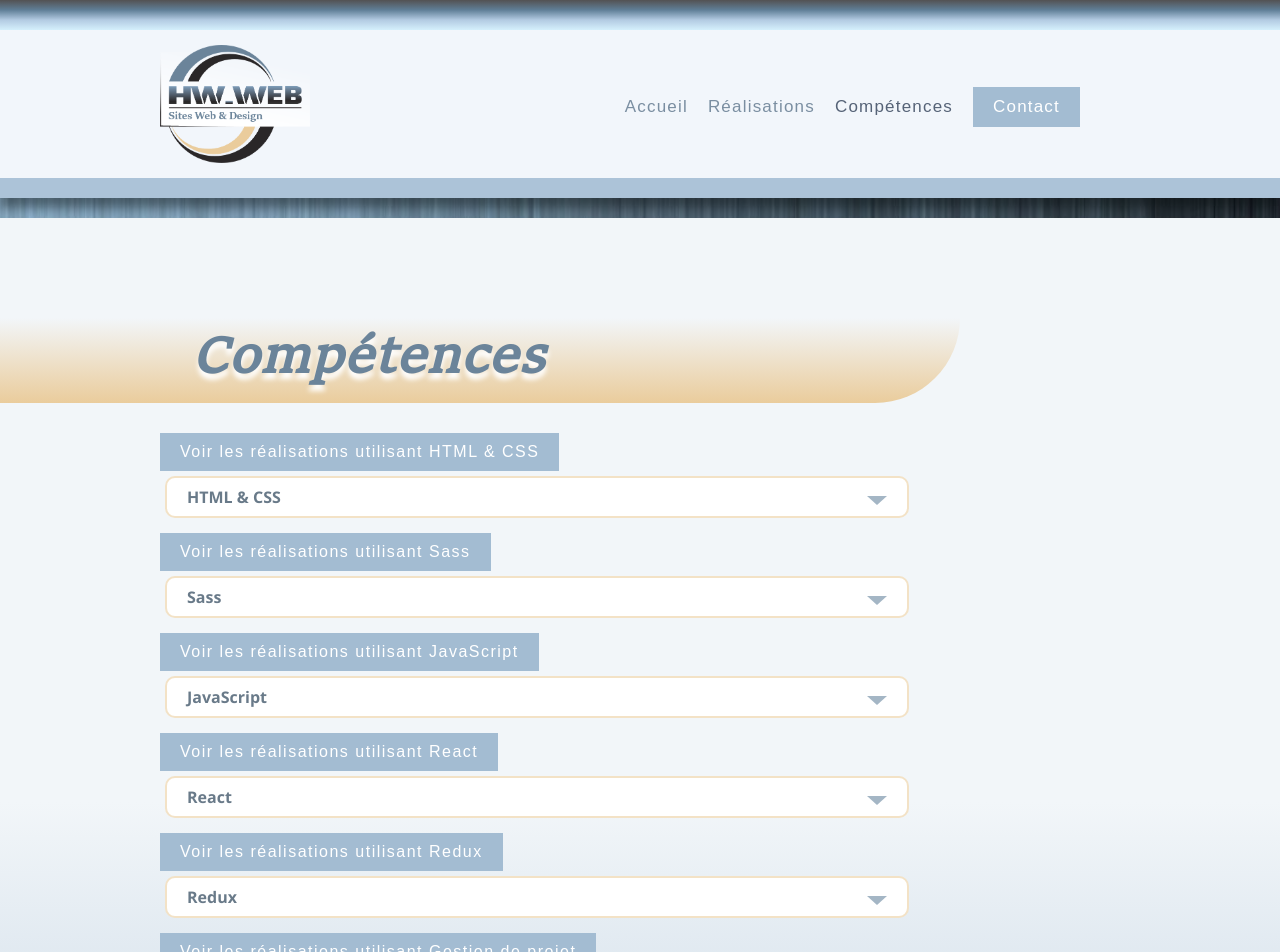
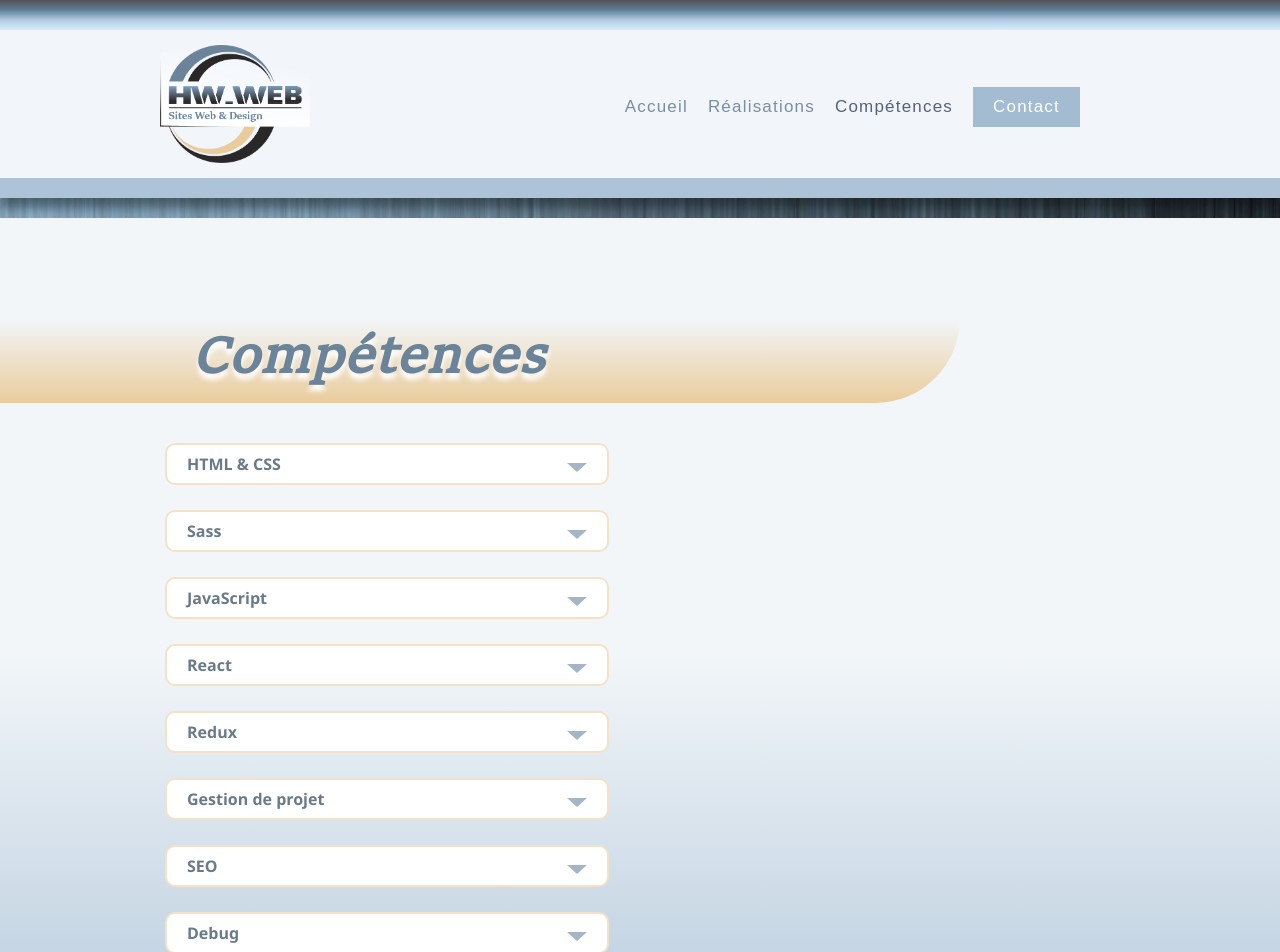
Before and after one commit to heltnx/hw-web, a React (Create React App) app: page /hw-web/competences in a window 1280 px wide. Shown: the top 952 px of the page. Built offline with nearby package versions, Linux system fonts and the light colour scheme; a web font is replaced by a local one.

Commit message:
ajustements competences css

```diff
--- a/src/components/competence/Competence.jsx
+++ b/src/components/competence/Competence.jsx
@@ -1,14 +1,10 @@
-// src/components/competence/Competence.jsx
-// Importez useState
 import React, { useState } from 'react';
 import { Link } from 'react-router-dom';
 import './competence.css';
 
 const Competence = ({ nom, description }) => {
-    // Utilisez useState pour gérer l'état de la compétence active
     const [isActive, setIsActive] = useState(false);
 
-    // Fonction pour basculer l'état de la compétence active
     const toggleDescription = () => {
         setIsActive(!isActive);
     };
@@ -25,12 +21,20 @@ const Competence = ({ nom, description }) => {
                         {description.map((descriptionLine, index) => (
                             <p key={index}>{descriptionLine}</p>
                         ))}
+
+                        {/* Bouton pour ouvrir la page Realisations avec les éléments associés */}
+                        <Link to={`/realisations#${nom.toLowerCase().substring(0, 3)}`}>
+                            <button className='look-button'>Voir les réalisations utilisant {nom}</button>
+                        </Link>
                     </div>
                 )}
             </div>
 
-            {/* Utilisez la classe CSS en fonction de l'état de l'activité */}
-            <div onClick={toggleDescription} className={`arrow-button ${isActive ? 'arrow-up' : 'arrow-down'} detail-button `}></div>
+            {/* Utilisez la classe CSS en fonction de l'état de l'activité et ajoutez une classe pour la position */}
+            <div
+                onClick={toggleDescription}
+                className={`arrow ${isActive ? 'arrow-up' : 'arrow-down'} ${isActive ? 'arrow-up-active' : 'arrow-down-active'}`}
+            ></div>
         </div>
     );
 };
--- a/src/components/competence/competence.css
+++ b/src/components/competence/competence.css
@@ -3,12 +3,15 @@
     position: relative;
     cursor: pointer;
     background-color: rgb(255, 255, 255);
-    max-width: 700px;
-    padding: 0 20px;
     border: 2px solid #eacc9c91;
     border-radius: 10px;
+    padding: 0 20px;
+    min-width: 400px;
     margin-bottom: 20px;
+    margin-right: 50px;
     transition: background-color 0.3s ease-in-out;
+
+
 }
 
 .competence.active {
@@ -49,7 +52,7 @@
     color: #697a89;
 }
 
-.detail-button {
+.arrow {
     position: absolute;
     right: 0;
 }
@@ -67,5 +70,17 @@
     border-left: 10px solid transparent;
     border-right: 10px solid transparent;
     border-bottom: 12px solid #a4b6c5;
-    transform: translate(-30px, -20px);
+    transform: translate(-20px, -20px);
 }
+
+button.look-button {
+    text-shadow: 0px 1px 0px #9488888a;
+    border: none;
+    background-color: rgb(163 188 210 / 69%);
+    border-radius: 2px;
+    font-size: 18px;
+    color: white;
+    padding: 2px;
+    padding-left: 10px;
+    padding-right: 10px;
+}
--- a/src/layouts/competencesList/competencesList.css
+++ b/src/layouts/competencesList/competencesList.css
@@ -1,5 +1,9 @@
 .competencesList {
+    display: flex;
+    flex-wrap: wrap;
+    justify-content: space-between;
     width: 75%;
     margin: auto;
     padding-bottom: 20px;
+
 }
--- a/src/layouts/competencesList/competencesList.js
+++ b/src/layouts/competencesList/competencesList.js
@@ -2,7 +2,6 @@
 import React, { useState } from 'react';
 import Competence from '../../components/competence/Competence.jsx';
 import competencesData from '../../competences.json';
-import { Link } from 'react-router-dom';
 import './competencesList.css';
 
 const CompetencesList = () => {
@@ -22,10 +21,6 @@ const CompetencesList = () => {
     <div className="competencesList">
       {competencesData.competences.map((competence) => (
         <div key={competence.id}>
-          {/* Bouton pour ouvrir la page Realisations avec les éléments associés */}
-          <Link to={`/realisations#${competence.nom.toLowerCase().substring(0, 3)}`}>
-            <button className='custom-button'>Voir les réalisations utilisant {competence.nom}</button>
-          </Link>
 
           {/* Compétence correspondante */}
           <Competence
--- a/src/layouts/contactForm/ContactForm.js
+++ b/src/layouts/contactForm/ContactForm.js
@@ -85,7 +85,7 @@ const ContactForm = () => {
                             required
                         />
                         <span style={{ color: 'orange' }}> * </span>
-                        J'ai lu et accepte la <Link to="/Confidentialite" style={{ color: '#666673', cursor: 'pointer', padding: '5px', hover: "white" }}>"politique de confidentialité"</Link>
+                        J'ai lu et accepte la <Link to="/Confidentialite" style={{ color: 'rgb(61 77 79)', cursor: 'pointer', padding: '5px' }}>"politique de confidentialité"</Link>
                     </label>
 
                     <button className="custom-button"
```
Also changed, not shown: src/pages/contact/contact.css (deleted).
